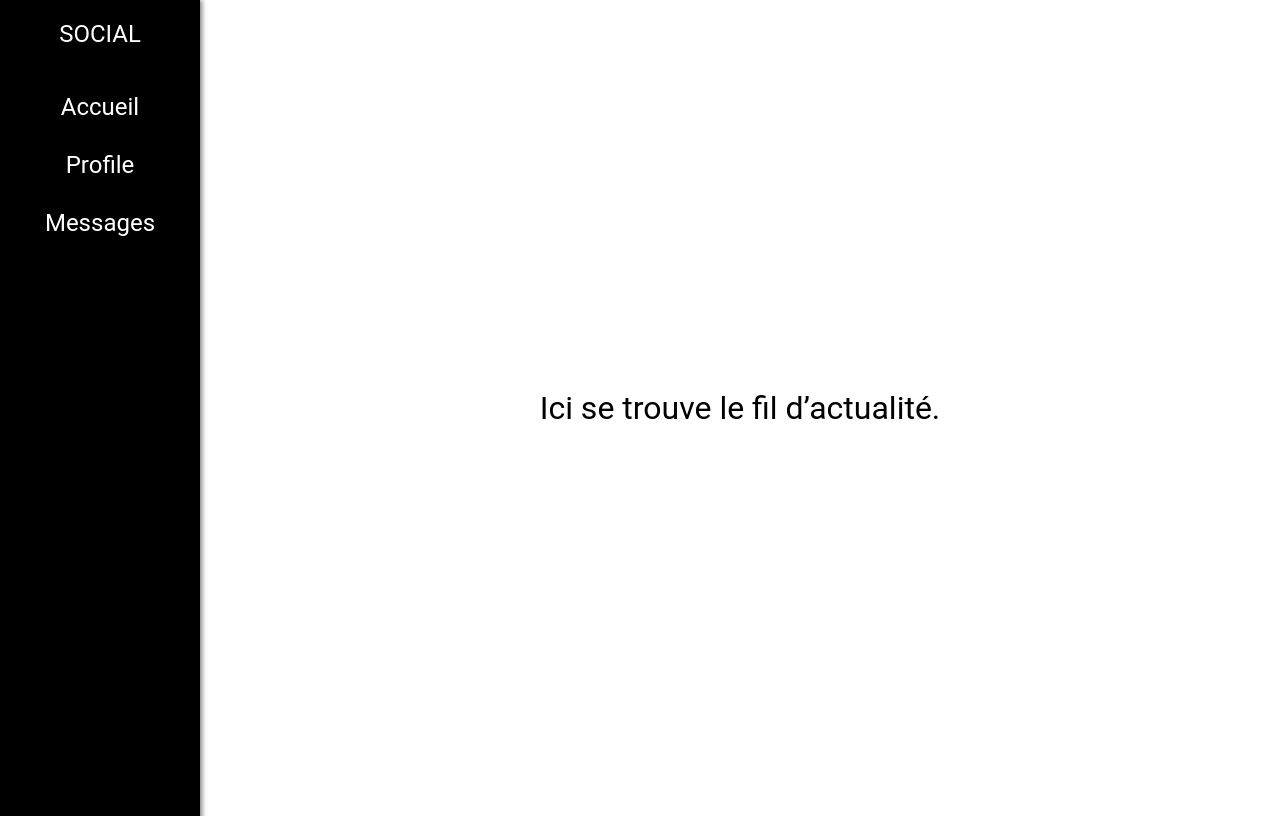
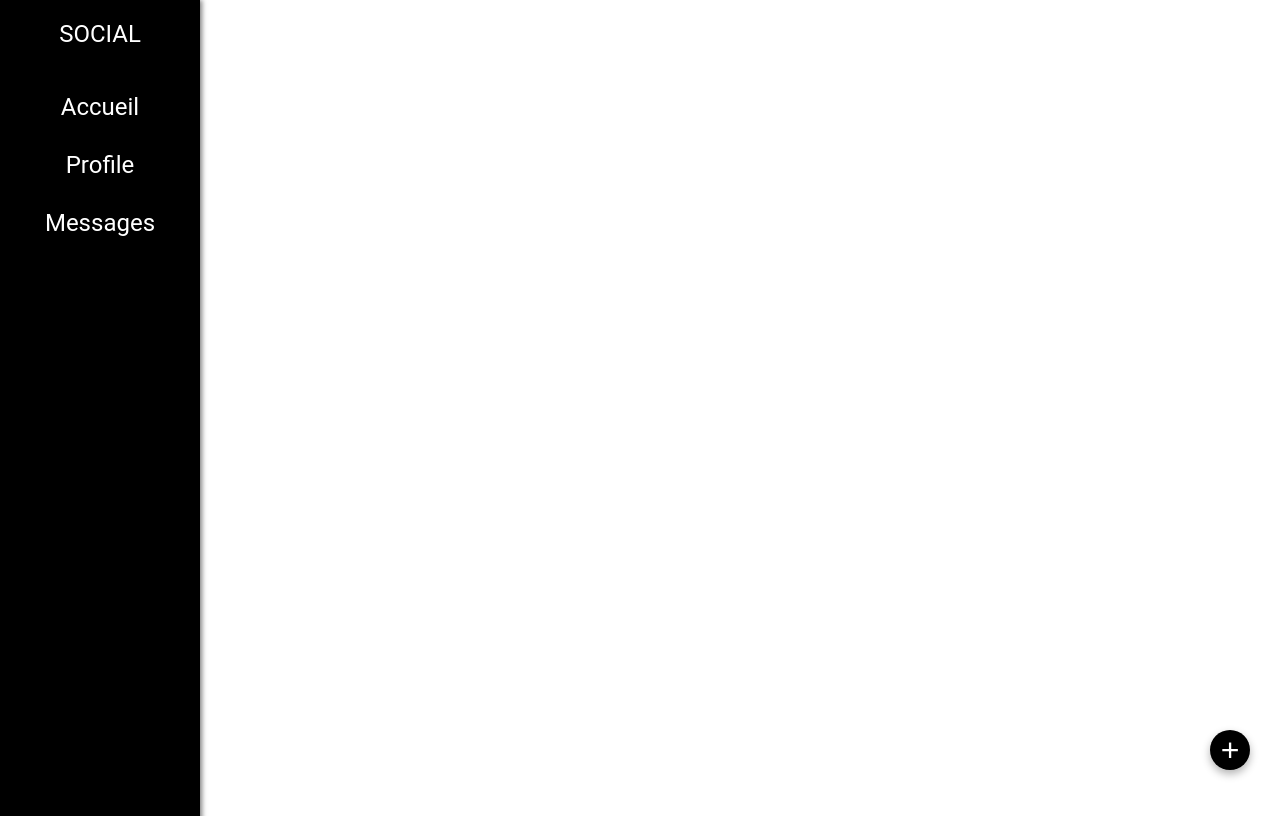
Before and after one commit to David-533/GSH, a Vue app: page /home in a window 1280 px wide. Built offline with nearby package versions, Linux system fonts and the light colour scheme.

Commit message:
Implement floating button and post creation modal
Added a floating button and modal for creating posts.

```diff
--- a/src/Views/Home.vue
+++ b/src/Views/Home.vue
@@ -1,7 +1,6 @@
 <template>
-
   <div class="home-container">
-    <!-- Navbar / sidebar -->
+    <!-- Sidebar / Navbar -->
     <nav class="navbar">
       <div class="title">SOCIAL</div>
 
@@ -10,7 +9,6 @@
         <router-link to="/home" class="nav-item">Accueil</router-link>
         <router-link to="/profil" class="nav-item">Profile</router-link>
         <router-link to="/messages" class="nav-item">Messages</router-link>
-
       </div>
 
       <!-- Bouton logout -->
@@ -23,10 +21,26 @@
 
     <!-- Contenu principal -->
     <div class="home">
-      <p>Ici se trouve le fil d’actualité.</p>
+
+    </div>
+
+    <!-- Bouton flottant -->
+    <button class="floating-btn" @click="openPostModal">+</button>
+
+    <!-- Modale de création de post -->
+    <div v-if="isModalOpen" class="modal-overlay" @click.self="closePostModal">
+      <div class="modal">
+        <h2>Créer un post</h2>
+        <textarea placeholder="Écris ton post..." rows="5"></textarea>
+        <div class="modal-actions">
+          <button @click="submitPost">Publier</button>
+          <button @click="closePostModal">Annuler</button>
+        </div>
+      </div>
     </div>
   </div>
 </template>
+
 
 <script>
 import { ref, onMounted } from "vue";
@@ -37,6 +51,7 @@ export default {
   setup() {
     const router = useRouter();
     const userPseudo = ref("");
+    const isModalOpen = ref(false);
 
     onMounted(() => {
       const pseudo = localStorage.getItem("userPseudo");
@@ -46,13 +61,21 @@ export default {
     const handleLogout = () => {
       localStorage.removeItem("userPseudo");
       localStorage.removeItem("userEmail");
-      router.push("/login"); // redirection vers Login.vue
+      router.push("/login");
     };
 
-    return { userPseudo, handleLogout };
+    const openPostModal = () => isModalOpen.value = true;
+    const closePostModal = () => isModalOpen.value = false;
+    const submitPost = () => {
+      alert("Post publié !");
+      closePostModal();
+    };
+
+    return { userPseudo, handleLogout, isModalOpen, openPostModal, closePostModal, submitPost };
   },
 };
 </script>
+
 
 <style scoped>
 .home-container {
@@ -141,4 +164,68 @@ export default {
   text-align: center;
   font-family: 'Roboto', sans-serif;
 }
+/* Bouton flottant */
+.floating-btn {
+  position: fixed;
+  bottom: 30px;
+  right: 30px;
+  width: 40px;
+  height: 40px;
+  border-radius: 50%;
+  background-color: #000;
+  color: white;
+  font-size: 2rem;
+  border: none;
+  cursor: pointer;
+  box-shadow: 0 4px 8px rgba(0,0,0,0.3);
+  display: flex;
+  align-items: center;
+  justify-content: center;
+  transition: transform 0.2s;
+  z-index: 1001;
+}
+
+.floating-btn:hover {
+  transform: scale(1.1);
+}
+
+/* Modale */
+.modal-overlay {
+  position: fixed;
+  top: 0;
+  left: 0;
+  width: 100%;
+  height: 100%;
+  background-color: rgba(0,0,0,0.5);
+  display: flex;
+  align-items: center;
+  justify-content: center;
+  z-index: 1002;
+}
+
+.modal {
+  background-color: #fff;
+  padding: 20px;
+  border-radius: 10px;
+  width: 400px;
+  max-width: 90%;
+}
+
+.modal textarea {
+  width: 100%;
+  margin: 10px 0;
+  padding: 10px;
+  font-size: 1rem;
+}
+
+.modal-actions {
+  display: flex;
+  justify-content: flex-end;
+  gap: 10px;
+}
+
+.modal-actions button {
+  padding: 8px 15px;
+  cursor: pointer;
+}
 </style>
```
